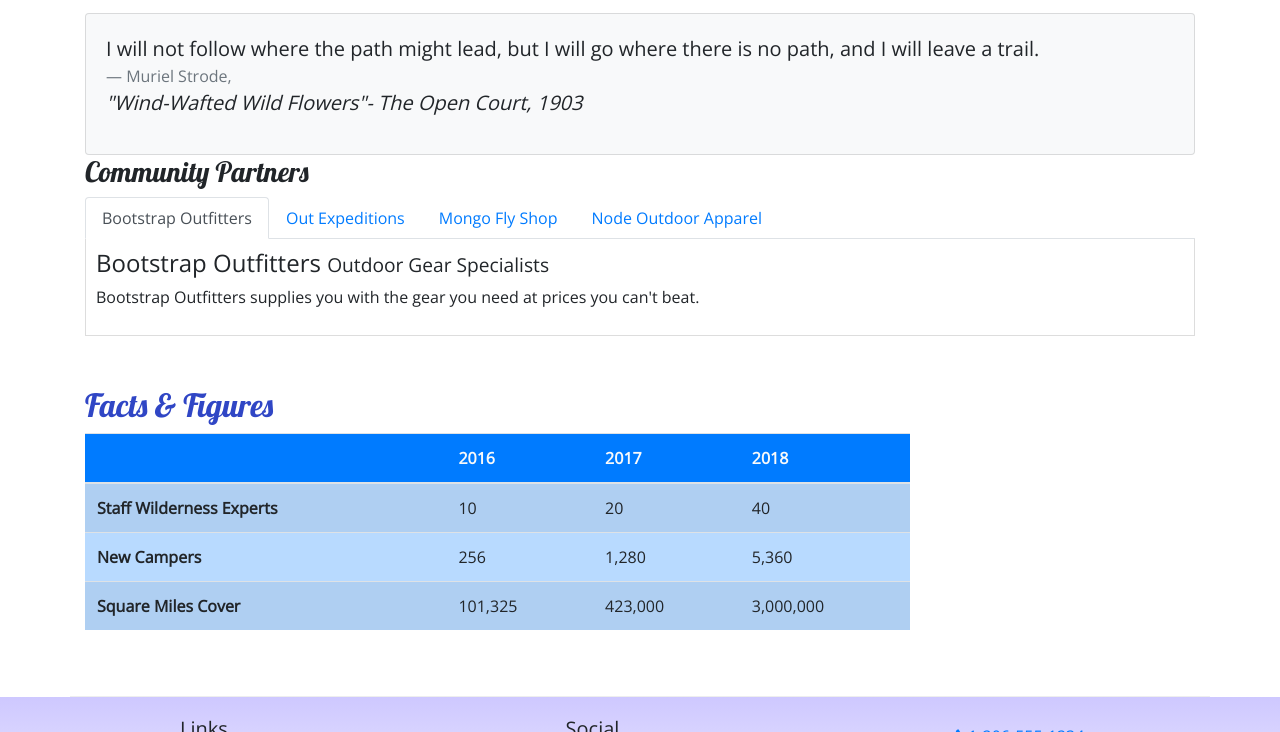
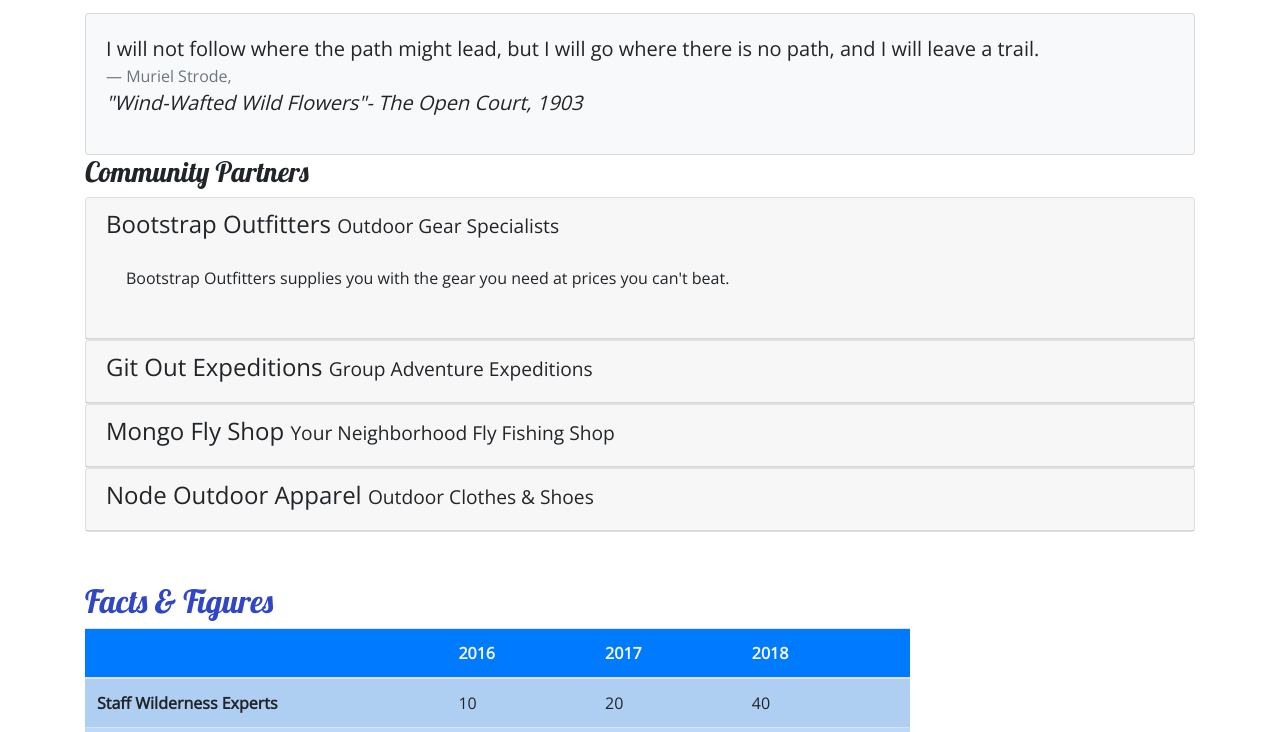
Before and after one commit to KC-Scout/bootstrap_setup, a website: page aboutus.html in a window 1280 px wide. Shown: the part 603-1335 px from the top of the page. Drawn offline with nearby package versions, Linux system fonts and the light colour scheme.

Commit message:
Deleted tabbed partners and added accordion to partners.

```diff
--- a/aboutus.html
+++ b/aboutus.html
@@ -114,42 +114,85 @@
         <div class="row">
             <div class="col">
                 <h3>Community Partners</h3>
-                <ul class="nav nav-tabs">
-                    <li class="nav-item"><a class="nav-link active" href="#bootstrap" role="tab"
-                            data-toggle="tab">Bootstrap Outfitters</a></li>
-                    <li class="nav-item"><a class="nav-link" href="#git" role="tab" data-toggle="tab">Out
-                            Expeditions</a></li>
-                    <li class="nav-item"><a class="nav-link" href="#mongo" role="tab" data-toggle="tab">Mongo Fly
-                            Shop</a></li>
-                    <li class="nav-item"><a class="nav-link" href="#node" role="tab" data-toggle="tab">Node Outdoor
-                            Apparel</a></li>
-                </ul>
-                <div class="tab-content">
-                    <div role="tabpanel" class="tab-pane fade show active" id="bootstrap">
-                        <h4>Bootstrap Outfitters <small>Outdoor Gear Specialists</small></h4>
-                        <p class="d-none d-sm-block">Bootstrap Outfitters supplies you with the gear you need at prices
+                <div id="accordion">
+                    <div class="card">
+                        <div role="tab" class="card-header">
+                            <h4>
+                                <a data-toggle="collapse" data-target="#bootstrap">Bootstrap Outfitters <small>Outdoor
+                                        Gear
+                                        Specialists</small>
+                                </a>
+                            </h4>
+                            <div class="collapse show" id="bootstrap" data-parent="#accordion">
+                                <div class="card-body">
+                                    <p class="d-none d-sm-block">Bootstrap Outfitters supplies you with the gear you
+                                        need at
+                                        prices
                                         you
                                         can't beat.</p>
                                 </div>
-                    <div role="tabpanel" class="tab-pane fade" id="git">
-                        <h4>Git Out Expeditions <small>Group Adventure Expeditions</small></h4>
-                        <p class="d-none d-sm-block">Join Git Out Expeditions to explore new horizons with a group of
+                            </div>
+                        </div>
+                    </div>
+                    <div class="card">
+                        <div role="tab" class="card-header">
+                            <h4>
+                                <a class="collapsed" data-toggle="collapse" data-target="#git"> Git Out Expeditions
+                                    <small>Group Adventure
+                                        Expeditions</small>
+                                </a>
+                            </h4>
+                            <div class="collapse" id="git" data-parent="#accordion">
+                                <div class="card-body">
+                                    <p class="d-none d-sm-block">Join Git Out Expeditions to explore new horizons with a
+                                        group
+                                        of
                                         other
                                         adventurers!</p>
                                 </div>
-                    <div role="tabpanel" class="tab-pane fade" id="mongo">
-                        <h4>Mongo Fly Shop <small>Your Neighborhood Fly Fishing Shop</small></h4>
-                        <p class="d-none d-sm-block">Need a new fishing pole, a tacklebox, or flies of all kinds? Stop
+                            </div>
+                        </div>
+                    </div>
+                    <div class="card">
+                        <div role="tab" class="card-header">
+                            <h4>
+                                <a class="collapsed" data-toggle="collapse" data-target="#mongo">
+                                    Mongo Fly Shop <small>Your Neighborhood Fly
+                                        Fishing Shop</small>
+                                </a>
+                            </h4>
+                            <div class="collapse" id="mongo" data-parent="#accordion">
+                                <div class="card-body">
+                                    <p class="d-none d-sm-block">Need a new fishing pole, a tacklebox, or flies of all
+                                        kinds?
+                                        Stop
                                         by
                                         Mongo
                                         Fly Shop.</p>
                                 </div>
-                    <div role="tabpanel" class="tab-pane fade" id="node">
-                        <h4>Node Outdoor Apparel <small>Outdoor Clothes & Shoes</small></h4>
-                        <p class="d-none d-sm-block">From polar fleeces to swimsuits, hiking boots to waders, a visit to
+                            </div>
+                        </div>
+                    </div>
+                    <div class="card">
+                        <div role="tab" class="card-header">
+                            <h4>
+                                <a class="collapsed" data-toggle="collapse" data-target="#node">
+                                    Node Outdoor Apparel <small>Outdoor Clothes & Shoes</small>
+                                </a>
+                            </h4>
+                            <div>
+                                <div class="collapse" id="node" data-parent="#accordion">
+                                    <div class="card-body">
+                                        <p class="d-none d-sm-block">From polar fleeces to swimsuits, hiking boots to
+                                            waders, a
+                                            visit to
                                             Node
                                             will be sure to get you
                                             covered.</p>
+                                    </div>
+                                </div>
+                            </div>
+                        </div>
                     </div>
                 </div>
             </div>
--- a/css/styles.css
+++ b/css/styles.css
@@ -27,8 +27,3 @@ header h2 {
 .navbar {
     background-color: #901cad;
 }
-.tab-content {
-    border: 1px solid #DDD;
-    border-top: none;
-    padding: 10px;
-}
```
Also changed, not shown: index.html (+4 -4 lines). Lines whose indentation alone changed are shown as unchanged.
